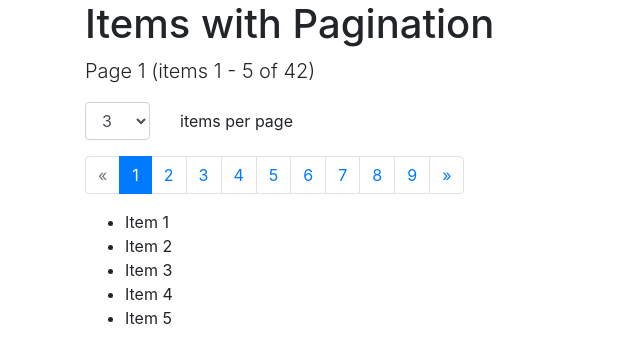
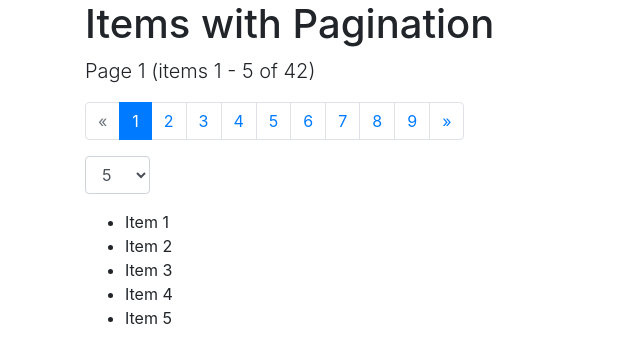
Before and after one commit to mate-academy/react_pagination, a React (Vite) app: page / in a window 1280 px wide. Shown: the top 362 px of the page, without its empty margins (0-640 px from the left). Built offline with nearby package versions, Linux system fonts and the light colour scheme.

Commit message:
solution

```diff
--- a/package.json
+++ b/package.json
@@ -15,7 +15,7 @@
   },
   "devDependencies": {
     "@cypress/react18": "^2.0.1",
-    "@mate-academy/scripts": "^1.9.12",
+    "@mate-academy/scripts": "^2.1.3",
     "@mate-academy/students-ts-config": "*",
     "@mate-academy/stylelint-config": "*",
     "@types/node": "^20.14.10",
--- a/src/App.tsx
+++ b/src/App.tsx
@@ -1,25 +1,52 @@
-import React from 'react';
+import React, { useState } from 'react';
 import './App.css';
 import { getNumbers } from './utils';
+import { Pagination } from './components/Pagination';
 
 // eslint-disable-next-line @typescript-eslint/no-unused-vars
 const items = getNumbers(1, 42).map(n => `Item ${n}`);
 
 export const App: React.FC = () => {
+  const [currentPage, setCurrentPage] = useState(1);
+  const [perPage, setPerPage] = useState(5);
+
+  const itemsPerPage = items.slice(
+    (currentPage - 1) * perPage,
+    currentPage * perPage,
+  );
+
+  const onPageChange = (pageNumber: number) => {
+    setCurrentPage(pageNumber);
+  };
+
   return (
     <div className="container">
       <h1>Items with Pagination</h1>
 
       <p className="lead" data-cy="info">
-        Page 1 (items 1 - 5 of 42)
+        Page {currentPage} (items {(currentPage - 1) * perPage + 1} -{' '}
+        {Math.min(currentPage * perPage, items.length)} of {items.length})
       </p>
 
       <div className="form-group row">
         <div className="col-3 col-sm-2 col-xl-1">
+          <Pagination
+            itemsLength={items.length}
+            perPage={perPage}
+            currentPage={currentPage}
+            onPageChange={onPageChange}
+          />
+
           <select
             data-cy="perPageSelector"
             id="perPageSelector"
-            className="form-control">
+            className="form-control"
+            value={perPage}
+            onChange={event => {
+              setPerPage(Number(event.target.value));
+              setCurrentPage(1);
+            }}
+          >
             <option value="3">3</option>
             <option value="5">5</option>
             <option value="10">10</option>
@@ -27,83 +54,17 @@ export const App: React.FC = () => {
           </select>
         </div>
 
-        <label htmlFor="perPageSelector" className="col-form-label col">
+        {/* <label htmlFor="perPageSelector" className="col-form-label col">
           items per page
-        </label>
+        </label> */}
       </div>
 
-      {/* Move this markup to Pagination */}
-      <ul className="pagination">
-        <li className="page-item disabled">
-          <a
-            data-cy="prevLink"
-            className="page-link"
-            href="#prev"
-            aria-disabled="true">
-            «
-          </a>
-        </li>
-        <li className="page-item active">
-          <a data-cy="pageLink" className="page-link" href="#1">
-            1
-          </a>
-        </li>
-        <li className="page-item">
-          <a data-cy="pageLink" className="page-link" href="#2">
-            2
-          </a>
-        </li>
-        <li className="page-item">
-          <a data-cy="pageLink" className="page-link" href="#3">
-            3
-          </a>
-        </li>
-        <li className="page-item">
-          <a data-cy="pageLink" className="page-link" href="#4">
-            4
-          </a>
-        </li>
-        <li className="page-item">
-          <a data-cy="pageLink" className="page-link" href="#5">
-            5
-          </a>
-        </li>
-        <li className="page-item">
-          <a data-cy="pageLink" className="page-link" href="#6">
-            6
-          </a>
-        </li>
-        <li className="page-item">
-          <a data-cy="pageLink" className="page-link" href="#7">
-            7
-          </a>
-        </li>
-        <li className="page-item">
-          <a data-cy="pageLink" className="page-link" href="#8">
-            8
-          </a>
-        </li>
-        <li className="page-item">
-          <a data-cy="pageLink" className="page-link" href="#9">
-            9
-          </a>
-        </li>
-        <li className="page-item">
-          <a
-            data-cy="nextLink"
-            className="page-link"
-            href="#next"
-            aria-disabled="false">
-            »
-          </a>
-        </li>
-      </ul>
       <ul>
-        <li data-cy="item">Item 1</li>
-        <li data-cy="item">Item 2</li>
-        <li data-cy="item">Item 3</li>
-        <li data-cy="item">Item 4</li>
-        <li data-cy="item">Item 5</li>
+        {itemsPerPage.map((item, index) => (
+          <li data-cy="item" key={index}>
+            {item}
+          </li>
+        ))}
       </ul>
     </div>
   );
--- a/src/components/Pagination/Pagination.tsx
+++ b/src/components/Pagination/Pagination.tsx
@@ -1 +1,69 @@
-export const Pagination = () => {};
+interface Props {
+  itemsLength: number;
+  perPage: number;
+  currentPage: number;
+  onPageChange: (pageNumber: number) => void;
+}
+
+export const Pagination = ({
+  currentPage,
+  perPage,
+  itemsLength,
+  onPageChange,
+}: Props) => {
+  const totalPages = Math.ceil(itemsLength / perPage);
+  const items = Array.from({ length: totalPages }, (_, index) => index + 1);
+
+  return (
+    <ul className="pagination">
+      <li className={"page-item" + (currentPage === 1 ? " disabled" : "")}>
+        <a
+          data-cy="prevLink"
+          className="page-link"
+          href="#prev"
+          aria-disabled={(currentPage === 1? "true" : "false")}
+          onClick={() => {
+ if(currentPage !== 1) {
+            onPageChange(currentPage - 1);
+          }
+        }}
+        >
+          «
+        </a>
+      </li>
+
+      {items.map((item: number) => (
+        <li
+          className={'page-item' + (currentPage === item ? ' active' : '')}
+          value={item}
+          onClick={() => {
+            onPageChange(item);
+          }}
+          key={item}
+          >
+          <a data-cy="pageLink" className="page-link" href={`#${item}`}>
+            {item}
+          </a>
+        </li>
+      ))
+      }
+
+      <li className={"page-item" + (currentPage === totalPages ? " disabled" : "")}>
+        <a
+          data-cy="nextLink"
+          className="page-link"
+          href="#next"
+          aria-disabled={(currentPage === totalPages? "true" : "false")}
+          onClick={() => {
+            if(currentPage !== totalPages) {
+              onPageChange(currentPage + 1);
+            }
+}
+          }
+        >
+          »
+        </a>
+      </li>
+    </ul>
+  );
+};
```
Also changed, not shown: 1 other file (tests, documents, lock files or other folders).
